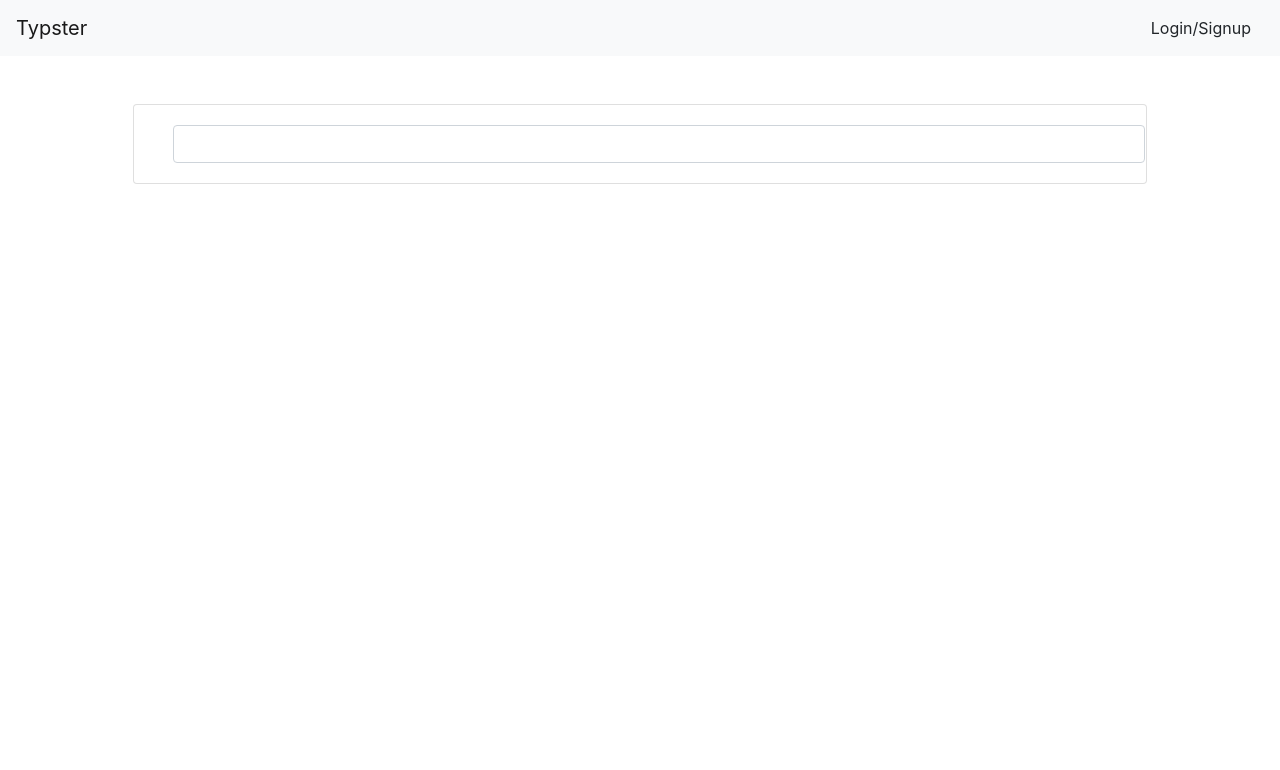
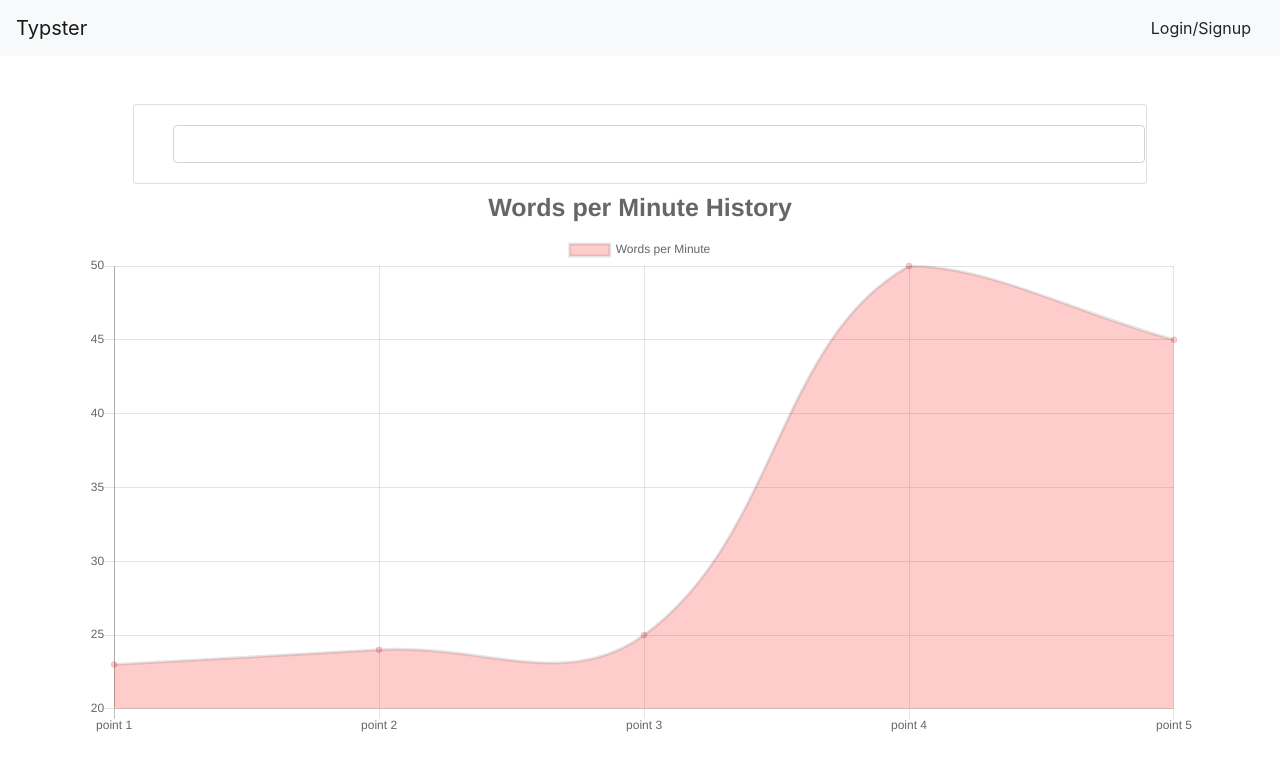
Before and after one commit to dannyhoover/Typester, a React (Create React App) app: page / in a window 1280 px wide. Shown: the top 770 px of the page. Built offline with nearby package versions, Linux system fonts and the light colour scheme.

Commit message:
chart js displaying data

```diff
--- a/src/App.js
+++ b/src/App.js
@@ -24,29 +24,19 @@ function App() {
   const [searchResults, setSearchResults] = useState([]);
 
   const [show, setShow] = useState(false);
-  const [data, setData] = useState({
-    chartData:{
-    }
-  });
+  const [data, setData] = useState({});
   const handleClose = () => setShow(false);
   const handleShow = () => setShow(true);
 
-  useEffect(() => {
-    getChartData()
-  }, [])
-
-
-
-  function getChartData(){
+  function setChart() {
     setData({
       chartData:{
-
-      labels: [],
+        labels: ["point 1", "point 2", "point 3", "point 4", "point 5"],
         datasets: [
           {
-          label:"Words per Minute",
+            label: "Words per Minute",
             data:[
-            23,24,25
+              23,24,25,50,45
             ],
             backgroundColor: "rgba(255, 0, 0, 0.2)"
           }
@@ -56,6 +46,8 @@ function App() {
   }
 
   useEffect(() => {
+    setChart();
+    console.log("test2")
     if (!searchQuery) return;
     const handle = setTimeout(async () => {
       const res = await API.Book.search(searchQuery);
@@ -76,7 +68,8 @@ function App() {
     }, 500);
     return () => clearTimeout(handle);
   }, [searchQuery]);
-  console.log(searchResults);
+  // console.log(searchResults);
+  console.log(data);
   return (
     <>
       <Header>
@@ -134,6 +127,7 @@ function App() {
             <Redirect to="/" />
           </Route>
         </Switch>
+        <Chart data={data}/>
       </div>
     </>
   );
--- a/src/components/Chart/index.js
+++ b/src/components/Chart/index.js
@@ -3,10 +3,12 @@ import {Line} from 'react-chartjs-2';
 
 
 function Chart(props) {
-    return (
+  console.log(props.data.chartData);
+  return (
       <div className="chart">
+        {props.data.chartData!=undefined?(
         <Line
-          data={props.data.chartData.data}
+          data={props.data.chartData}
           width={100}
           height={50}
           options={{
@@ -15,9 +17,10 @@ function Chart(props) {
               text: "Words per Minute History",
               fontSize: 25
             },
-            maintainAspectRatio: false
+            maintainAspectRatio: true
           }}
         />
+        ):(<div>No results to display</div>)}
       </div>
     );
   };
```
Also changed, not shown: 1 other file (tests, documents, lock files or other folders). Lines whose indentation alone changed are shown as unchanged.
